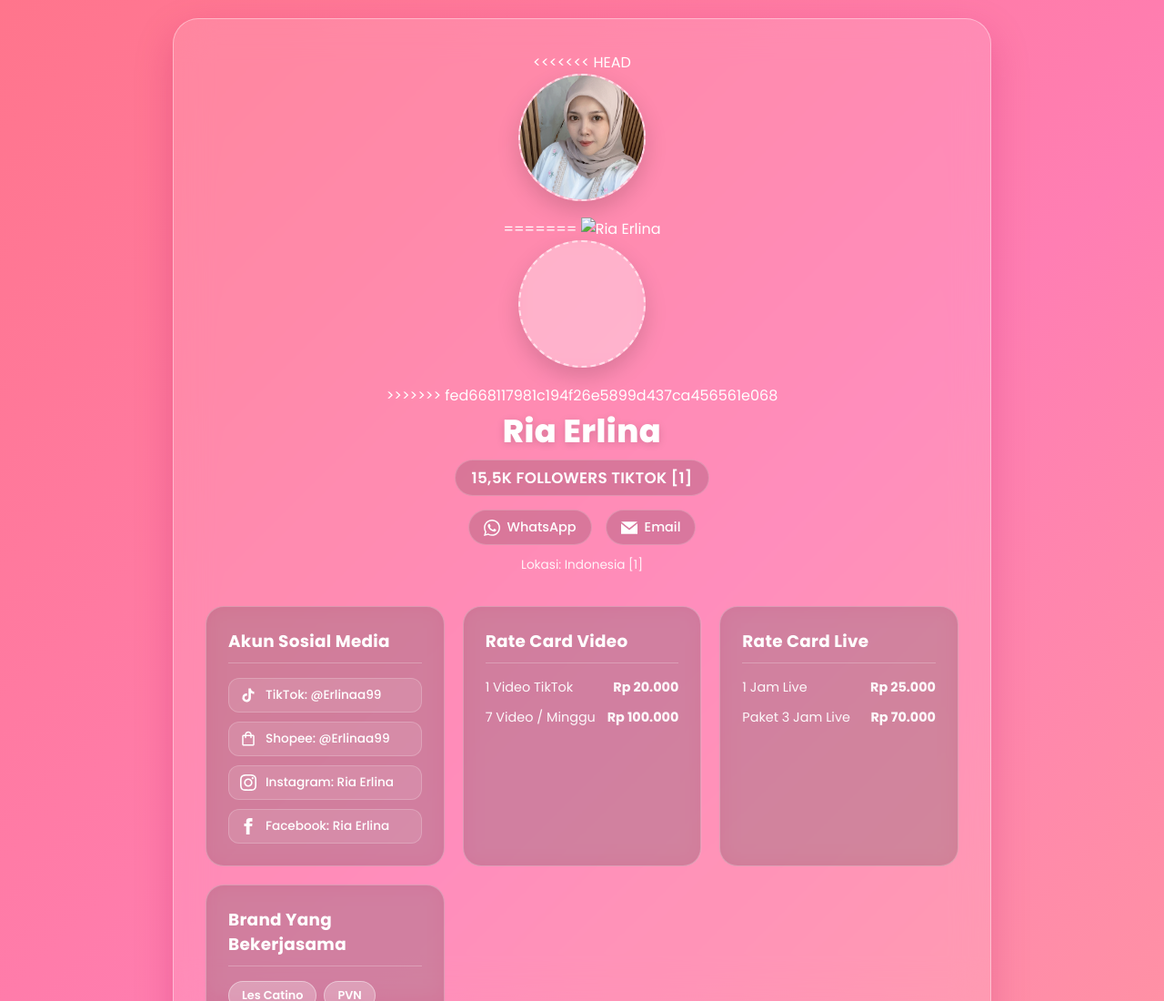
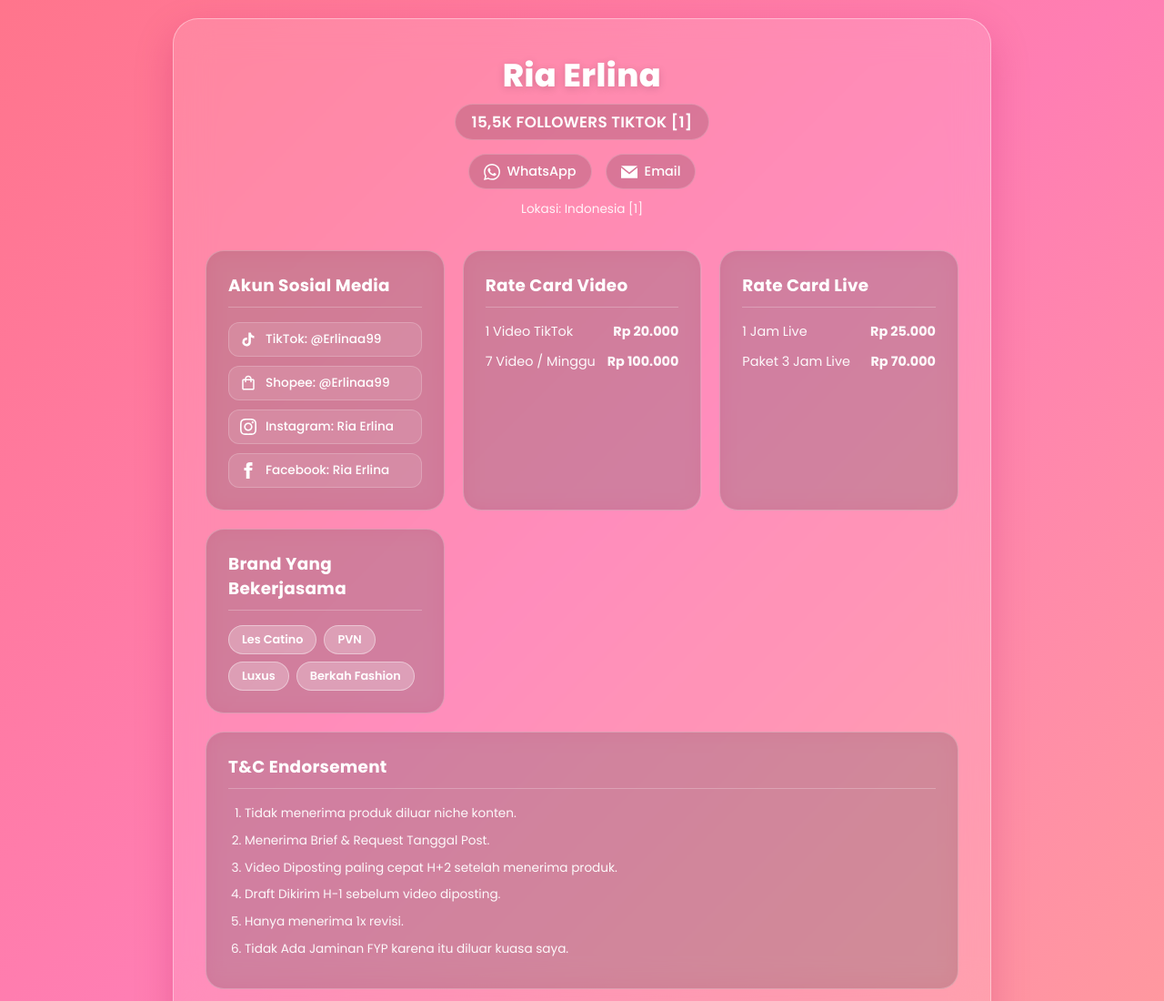
Before and after one commit to viooap/Ratecard-Riaerlina, a plain HTML site: page index.html in a window 1280 px wide. Shown: the top 1100 px of the page at 91% size. Drawn offline with Linux system fonts and the light colour scheme.

Commit message:
Fix profile image path in index.html
Removed conflicting profile image code and retained the correct image path.

```diff
--- a/index.html
+++ b/index.html
@@ -272,19 +272,6 @@
         <div class="container">
         <!-- Profil & Kontak -->
         <div class="profile-section">
-<<<<<<< HEAD
-
-            <!-- FOTO PROFIL -->
-            <div class="photo-box" style="padding: 0; overflow: hidden;">
-                <img src="rate/image_8903e9e8.jpg" alt="Ria Erlina" style="width: 100%; height: 100%; object-fit: cover;">
-            </div>
-
-=======
-			<img src="image_8903e9e8.jpg" alt="Ria Erlina" style="width: 100%; height: 100%; object-fit: cover;">
-            <div class="photo-box" style="padding: 0; overflow: hidden;">
-
-</div>
->>>>>>> fed668117981c194f26e5899d437ca456561e068
             <h1>Ria Erlina</h1>
             <div class="bio-desc">15,5K FOLLOWERS TIKTOK [1]</div>
             <div class="contact-info">
```
